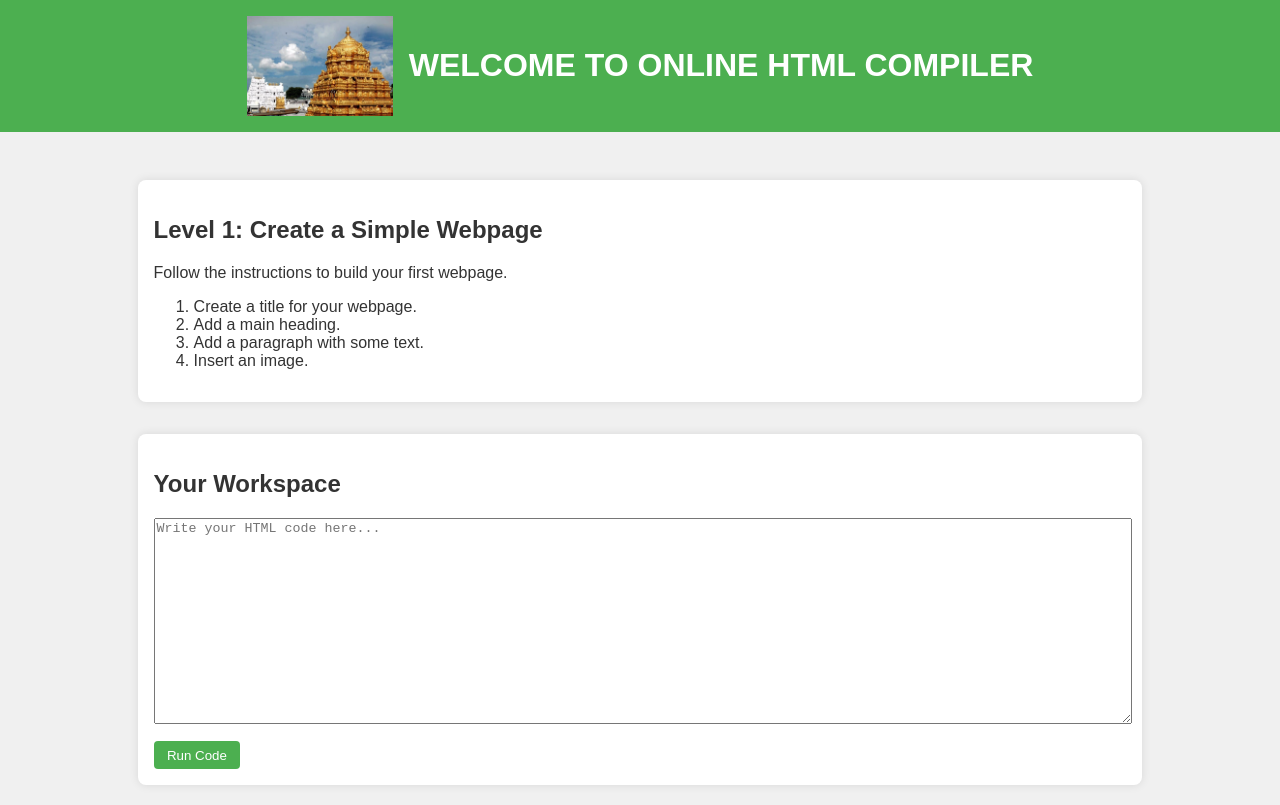
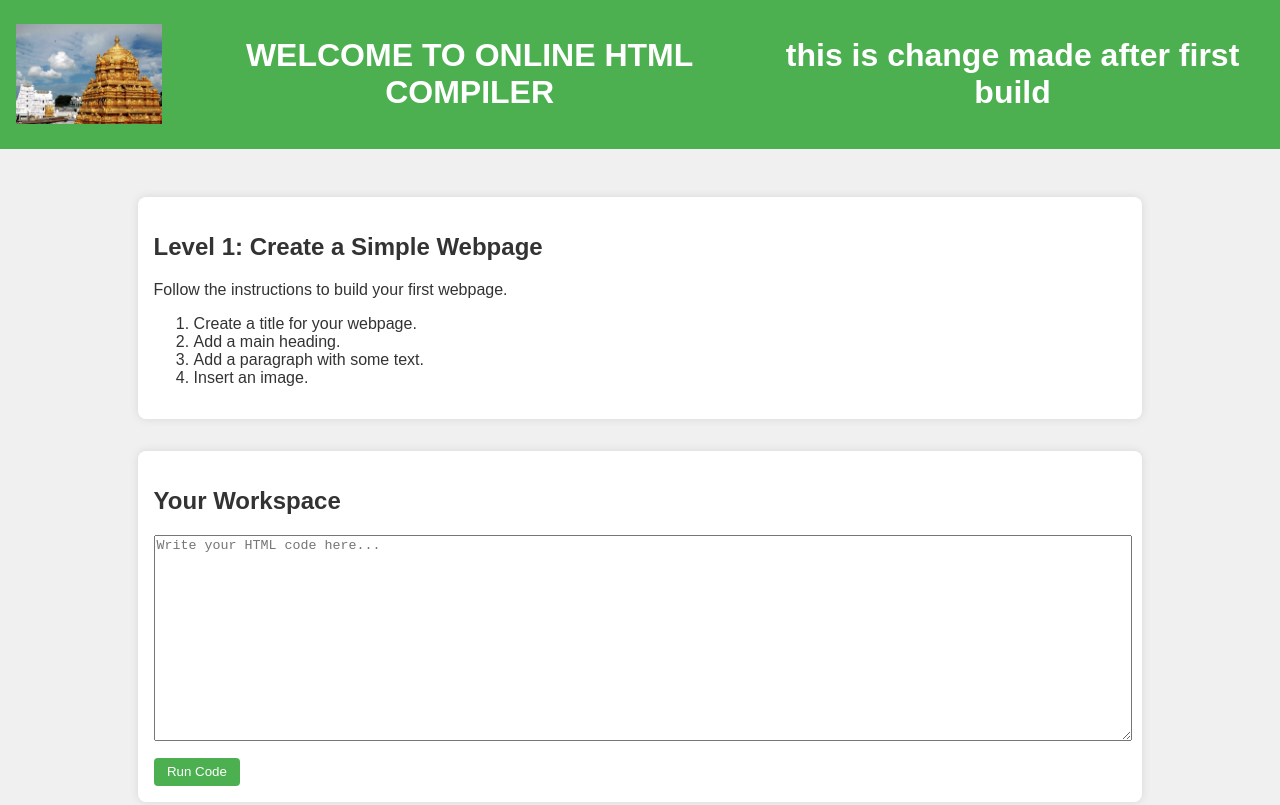
Before and after one commit to nammalwarsai/html-compiler, a plain HTML site: page index.html in a window 1280 px wide. Shown: the top 805 px of the page. Drawn offline with Linux system fonts and the light colour scheme.

Commit message:
Update index.html

```diff
--- a/index.html
+++ b/index.html
@@ -10,6 +10,7 @@
     <header>
         <img src="logo.jpg" alt="Web Architect Adventure Logo" class="logo">
         <h1>WELCOME TO ONLINE HTML COMPILER </h1>
+         <h1> this is change made after first build</h1>
     </header>
     <main>
         <section id="instructions">
```
